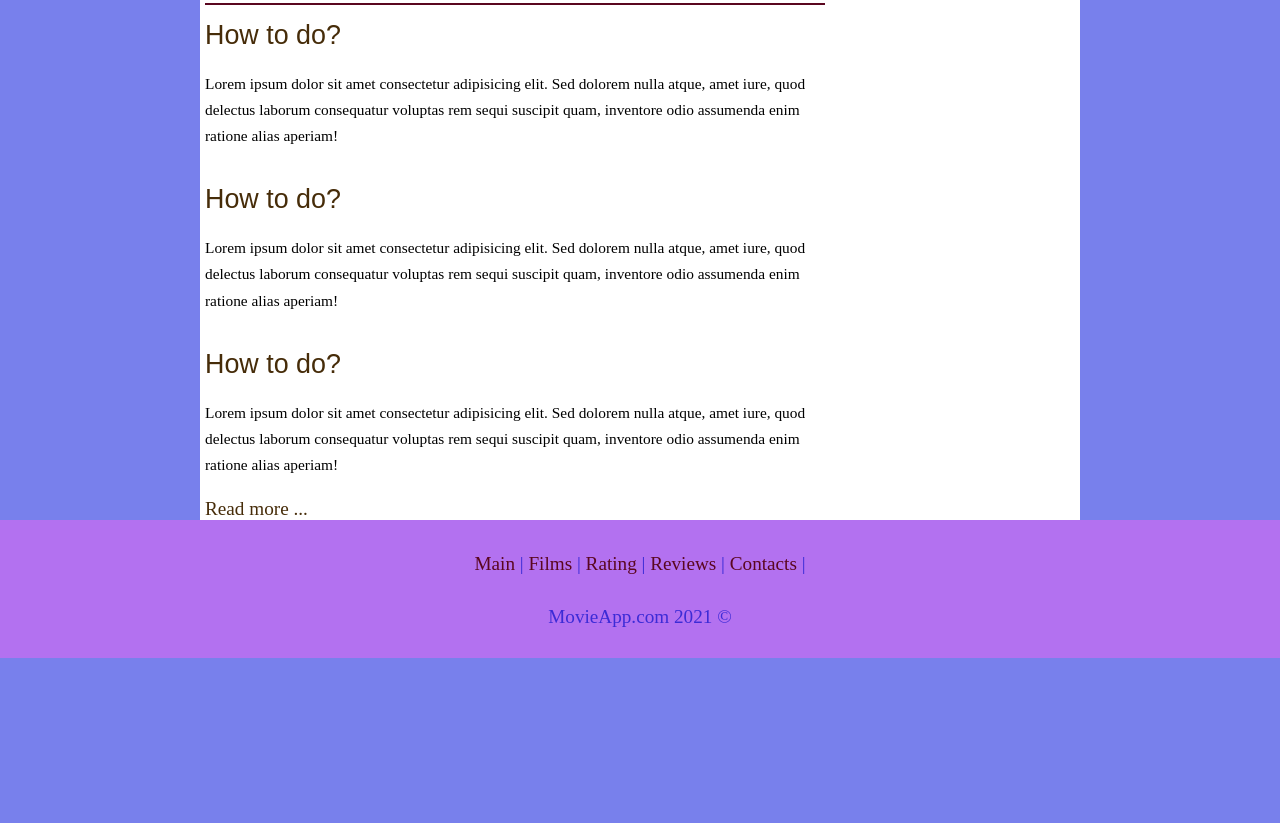
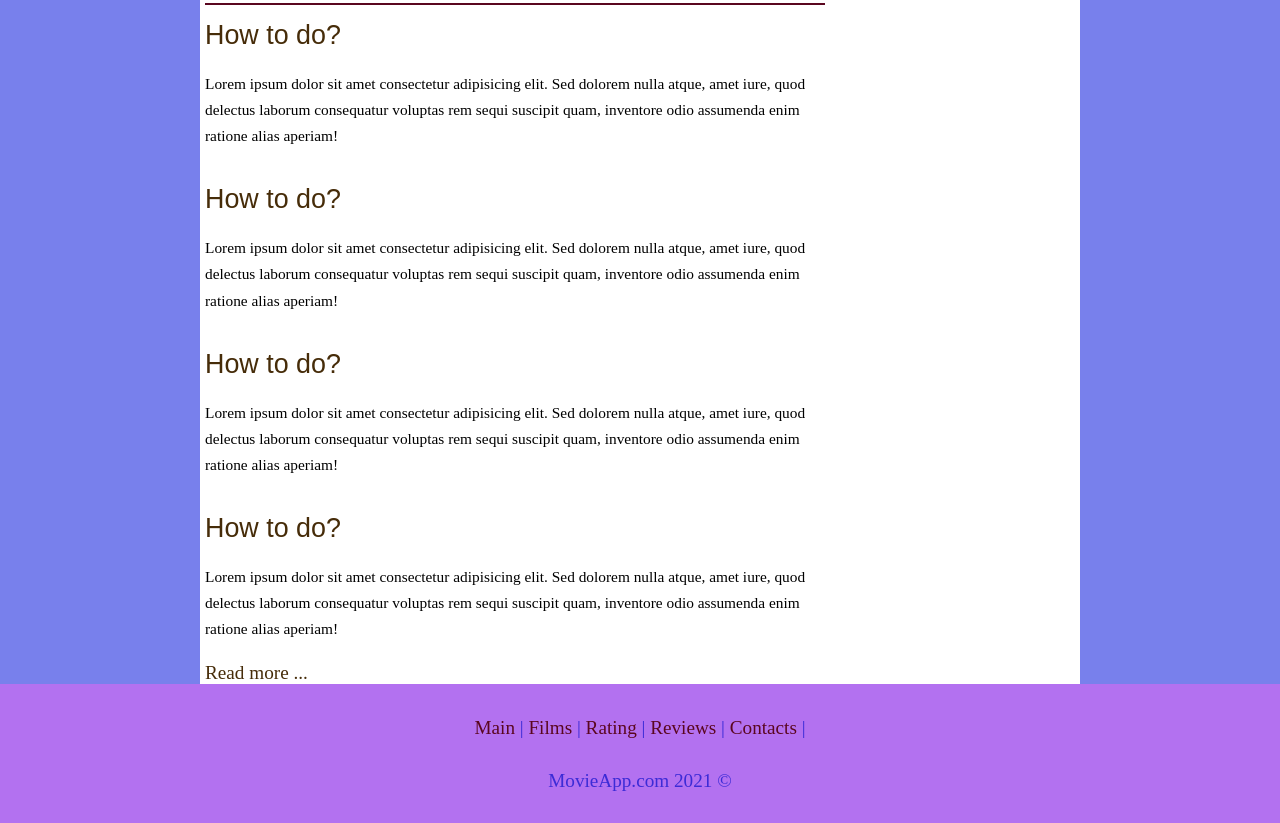
Before and after one commit to AleksanderKarmazin/flex, a plain HTML site: page FewHoursCSS/kinomonster/index.html in a window 1280 px wide. Shown: the part 1262-2085 px from the top of the page. Before the commit the page ends 1920 px from the top, so only its background shows below. Drawn offline with Linux system fonts and the light colour scheme.

Commit message:
The last article was added to the main page

```diff
--- a/FewHoursCSS/kinomonster/index.html
+++ b/FewHoursCSS/kinomonster/index.html
@@ -158,6 +158,15 @@
                 assumenda enim ratione alias aperiam!
               </p>
             </div>
+            <h2><a href="#">How to do?</a></h2>
+            <div class="post_content">
+              <p>
+                Lorem ipsum dolor sit amet consectetur adipisicing elit. Sed
+                dolorem nulla atque, amet iure, quod delectus laborum
+                consequatur voluptas rem sequi suscipit quam, inventore odio
+                assumenda enim ratione alias aperiam!
+              </p>
+            </div>
           </div>
 
           <a href="#"> Read more ... </a>
```
Lines whose indentation alone changed are shown as unchanged.
